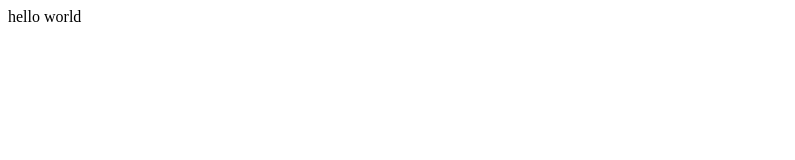
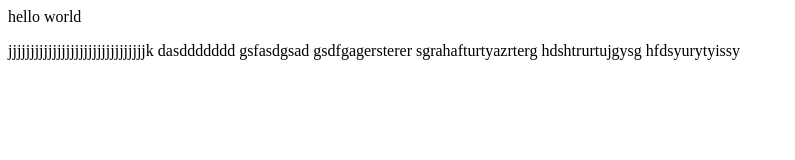
Before and after one commit to ore3a/test, a plain HTML site: page index.html in a window 1280 px wide. Shown: the whole page, without its empty margins (0-795 px from the left). Drawn offline with Linux system fonts and the light colour scheme.

Commit message:
bad edit

```diff
--- a/index.html
+++ b/index.html
@@ -2,4 +2,11 @@
   <body>
     <p> hello world</p>
   </body>
+  jjjjjjjjjjjjjjjjjjjjjjjjjjjjjjjk
+  dasddddddd
+  gsfasdgsad
+  gsdfgagersterer
+  sgrahafturtyazrterg
+  hdshtrurtujgysg
+  hfdsyurytyissy
 </html>
```
